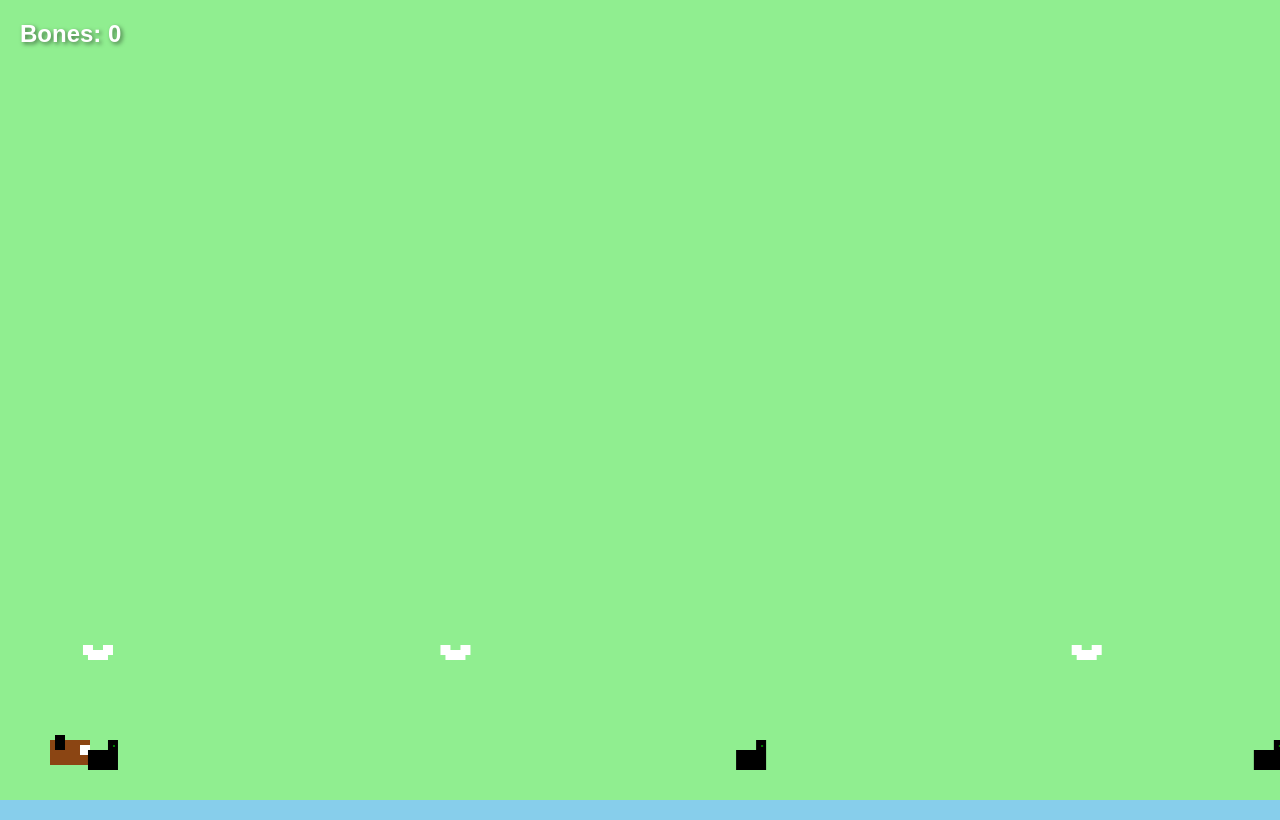
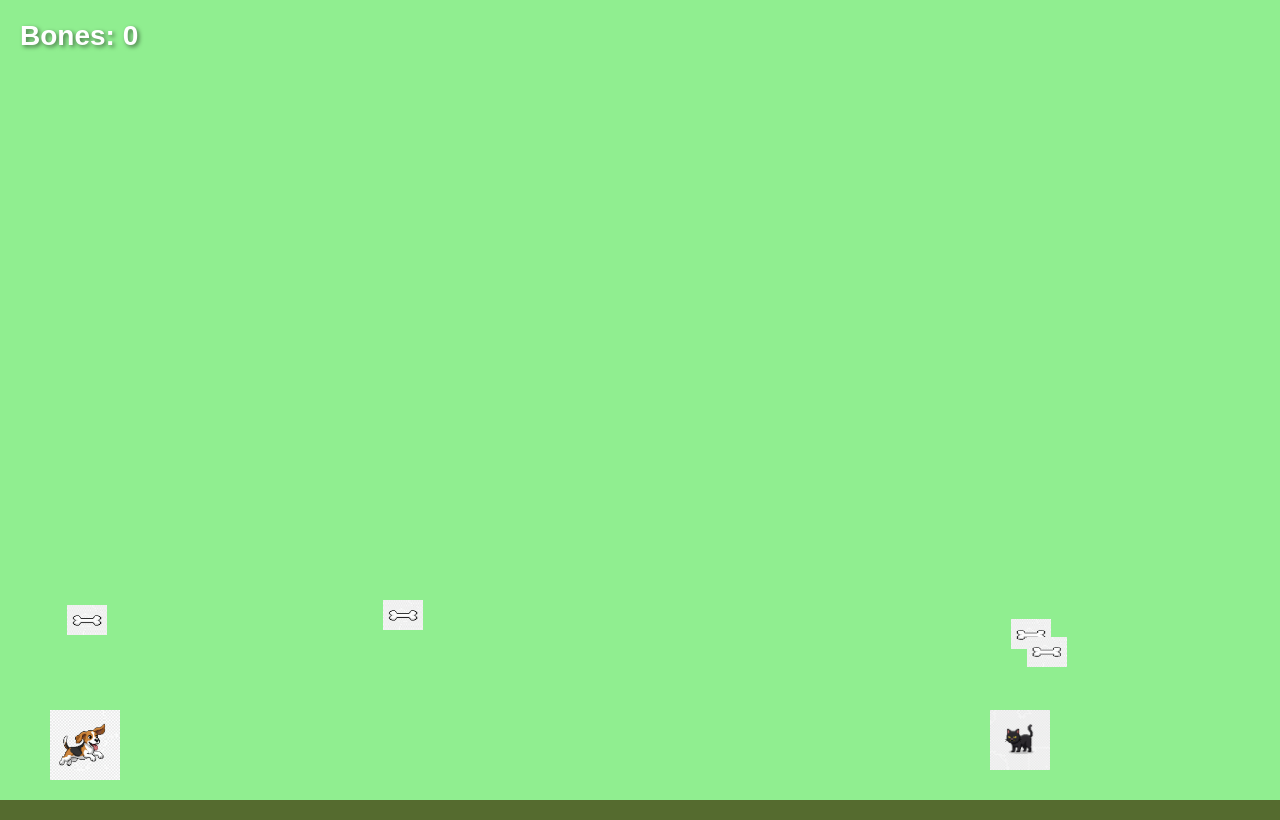
Before and after one commit to INSIDER44/Beagle-run, a plain HTML site: page index.html in a window 1280 px wide. Drawn offline with Linux system fonts and the light colour scheme.

Commit message:
index.html

```diff
--- a/index.html
+++ b/index.html
@@ -5,9 +5,9 @@
     <meta name="viewport" content="width=device-width, initial-scale=1.0, maximum-scale=1.0, user-scalable=no">
     <title>Beagle Run</title>
     <style>
-        body { margin: 0; padding: 0; overflow: hidden; background: #87CEEB; font-family: sans-serif; touch-action: manipulation; }
-        canvas { display: block; background: #90EE90; }
-        #ui { position: absolute; top: 20px; left: 20px; color: white; font-size: 24px; font-weight: bold; text-shadow: 2px 2px 4px rgba(0,0,0,0.5); }
+        body { margin: 0; padding: 0; overflow: hidden; background: #87CEEB; touch-action: manipulation; }
+        canvas { display: block; background: #90EE90; border-bottom: 20px solid #556B2F; }
+        #ui { position: absolute; top: 20px; left: 20px; color: white; font-family: sans-serif; font-size: 28px; font-weight: bold; text-shadow: 2px 2px 4px rgba(0,0,0,0.5); }
     </style>
 </head>
 <body>
@@ -22,84 +22,57 @@
         canvas.width = window.innerWidth;
         canvas.height = window.innerHeight;
 
+        // Підключаємо твої файли за назвами зі скриншота 1129.png
+        const imgDog = new Image(); imgDog.src = '1771680846085.png';
+        const imgCat = new Image(); imgCat.src = '1771681045024.png';
+        const imgBone = new Image(); imgBone.src = '1771681214266.png';
+        const imgHouse = new Image(); imgHouse.src = '1771681328734.png';
+
         let score = 0;
         let gameSpeed = 5;
         let isGameOver = false;
         const gravity = 0.6;
-
-        const dog = { x: 50, y: canvas.height - 150, w: 40, h: 30, dy: 0, jump: 12, grounded: false };
+        const dog = { x: 50, y: canvas.height - 150, w: 70, h: 70, dy: 0, jump: 13, grounded: false };
         const obstacles = [];
         const bones = [];
 
-        // Функція малювання "Піксельного Бігля"
-        function drawDog(x, y) {
-            ctx.fillStyle = '#8B4513'; // Коричневий
-            ctx.fillRect(x, y, 40, 25); // Тіло
-            ctx.fillStyle = 'white';
-            ctx.fillRect(x + 30, y + 5, 10, 10); // Мордочка
-            ctx.fillStyle = 'black';
-            ctx.fillRect(x + 5, y - 5, 10, 15); // Вухо
-        }
-
-        // Малювання кістки
-        function drawBone(x, y) {
-            ctx.fillStyle = 'white';
-            ctx.fillRect(x, y, 20, 10);
-            ctx.fillRect(x-5, y-5, 10, 10);
-            ctx.fillRect(x+15, y-5, 10, 10);
-        }
-
-        // Малювання кота (перешкода)
-        function drawCat(x, y) {
-            ctx.fillStyle = 'black';
-            ctx.fillRect(x, y, 30, 20); // Тіло
-            ctx.fillRect(x + 20, y - 10, 10, 10); // Голова
-            ctx.fillStyle = 'green';
-            ctx.fillRect(x + 25, y - 5, 2, 2); // Око
-        }
-
-        function spawnObstacle() {
+        function spawn() {
             if (isGameOver) return;
-            obstacles.push({ x: canvas.width, y: canvas.height - 50, w: 30, h: 20 });
-            setTimeout(spawnObstacle, 1500 + Math.random() * 2000);
-        }
-
-        function spawnBone() {
-            if (isGameOver) return;
-            bones.push({ x: canvas.width, y: canvas.height - 150, w: 20, h: 10 });
-            setTimeout(spawnBone, 1000 + Math.random() * 1500);
+            if (Math.random() < 0.01) {
+                obstacles.push({ x: canvas.width, y: canvas.height - 90, w: 60, h: 60, type: Math.random() > 0.5 ? 'cat' : 'house' });
+            }
+            if (Math.random() < 0.02) {
+                bones.push({ x: canvas.width, y: canvas.height - 160 - Math.random() * 50, w: 40, h: 30 });
+            }
+            requestAnimationFrame(spawn);
         }
 
         function update() {
             if (isGameOver) return;
             ctx.clearRect(0, 0, canvas.width, canvas.height);
 
-            // Гравітація пса
             dog.dy += gravity;
             dog.y += dog.dy;
-            if (dog.y + dog.h > canvas.height - 30) {
-                dog.y = canvas.height - 30 - dog.h;
+            if (dog.y + dog.h > canvas.height - 20) {
+                dog.y = canvas.height - 20 - dog.h;
                 dog.dy = 0;
                 dog.grounded = true;
             }
+            ctx.drawImage(imgDog, dog.x, dog.y, dog.w, dog.h);
 
-            drawDog(dog.x, dog.y);
-
-            // Перешкоди
             obstacles.forEach((obs, i) => {
                 obs.x -= gameSpeed;
-                drawCat(obs.x, obs.y);
-                if (dog.x < obs.x + obs.w && dog.x + dog.w > obs.x && dog.y < obs.y + obs.h && dog.y + dog.h > obs.y) {
+                ctx.drawImage(obs.type === 'cat' ? imgCat : imgHouse, obs.x, obs.y, obs.w, obs.h);
+                if (dog.x < obs.x + obs.w - 15 && dog.x + dog.w > obs.x + 15 && dog.y < obs.y + obs.h - 15 && dog.y + dog.h > obs.y + 15) {
                     isGameOver = true;
-                    alert("Game Over! Bones: " + score);
+                    alert("Гра закінчена! Твій результат: " + score);
                     location.reload();
                 }
             });
 
-            // Кістки
             bones.forEach((b, i) => {
                 b.x -= gameSpeed;
-                drawBone(b.x, b.y);
+                ctx.drawImage(imgBone, b.x, b.y, b.w, b.h);
                 if (dog.x < b.x + b.w && dog.x + dog.w > b.x && dog.y < b.y + b.h && dog.y + dog.h > b.y) {
                     score++;
                     scoreElement.innerText = "Bones: " + score;
@@ -111,11 +84,12 @@
             requestAnimationFrame(update);
         }
 
-        window.addEventListener('touchstart', () => { if (dog.grounded) { dog.dy = -dog.jump; dog.grounded = false; } });
-        window.addEventListener('mousedown', () => { if (dog.grounded) { dog.dy = -dog.jump; dog.grounded = false; } });
+        window.addEventListener('touchstart', (e) => {
+            if (dog.grounded) { dog.dy = -dog.jump; dog.grounded = false; }
+            e.preventDefault();
+        }, {passive: false});
 
-        spawnObstacle();
-        spawnBone();
+        spawn();
         update();
     </script>
 </body>
```
